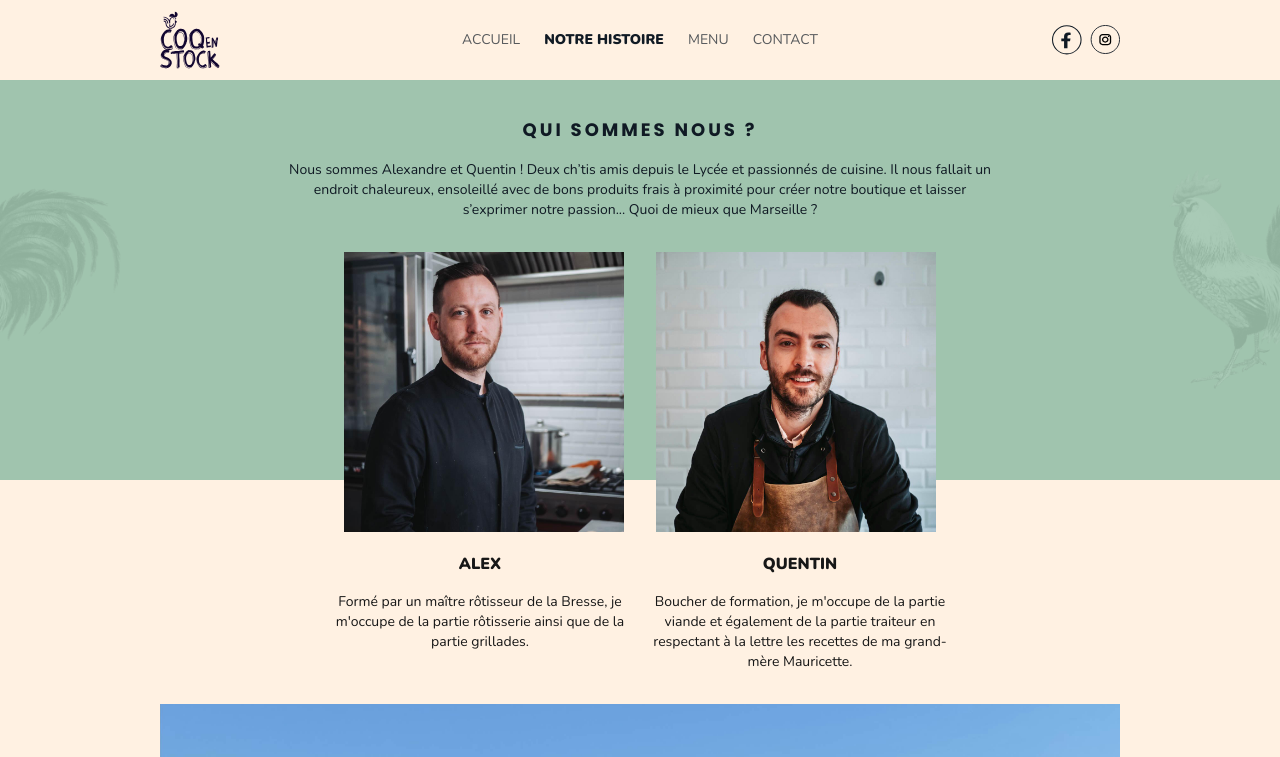
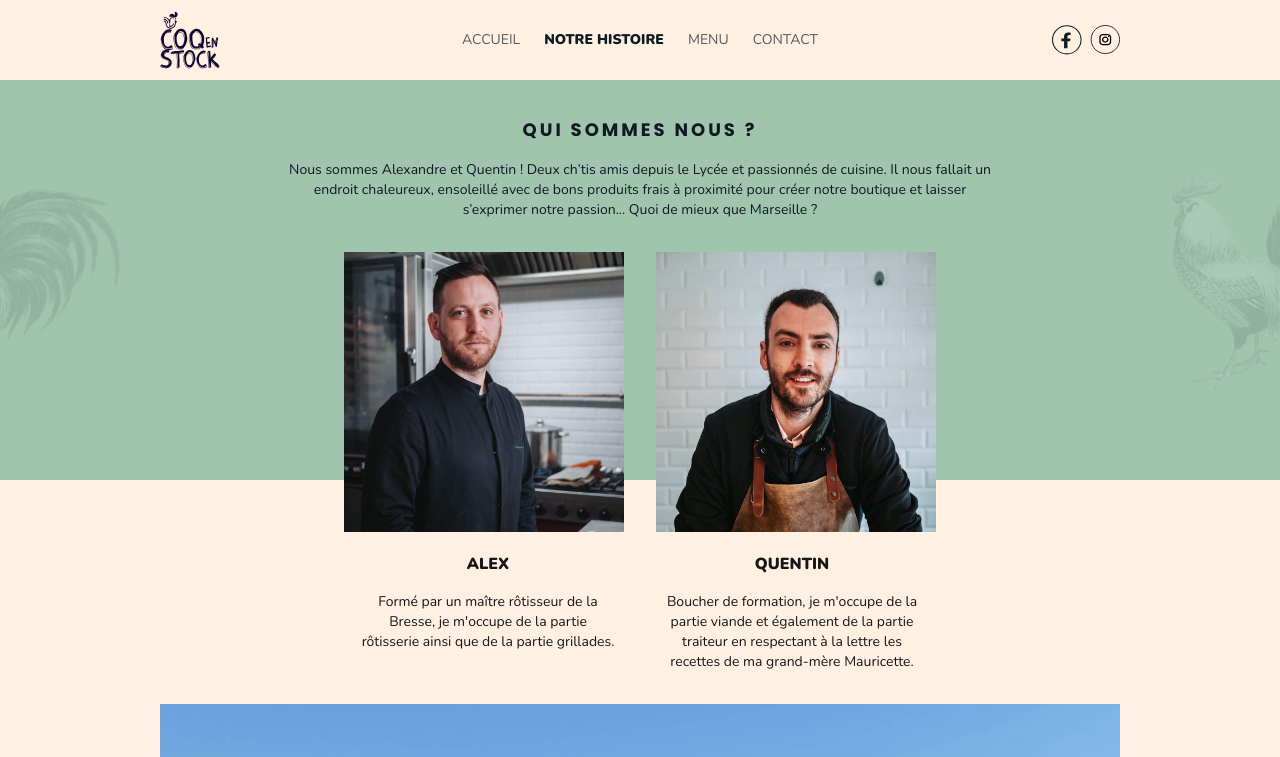
Before and after one commit to remi59800/coq-en-stock-13, a Next.js app: page /qui-sommes-nous in a window 1280 px wide. Shown: the top 757 px of the page. Built offline with nearby package versions, Linux system fonts and the light colour scheme.

Commit message:
modifie CSS pave Quentin et Alex

```diff
--- a/src/app/qui-sommes-nous/page.tsx
+++ b/src/app/qui-sommes-nous/page.tsx
@@ -75,7 +75,7 @@ export default function Histoire() {
       <div className='w-full'>
         <FadeIn duration={1} delay={0.1}>
           <div className='hidden md:flex md:justify-center max-w-2xl mx-auto py-8 mt-10'>
-            <div className='flex flex-col items-center w-full max-w-[320px]'>
+            <div className='flex flex-col items-center w-full max-w-[280px] pr-6'>
               <h2 className='font-nunito text-center font-black pb-4'>ALEX</h2>
               <p className='text-center text-sm font-nunito'>
                 Formé par un maître rôtisseur de la Bresse, je m&apos;occupe de
@@ -83,7 +83,7 @@ export default function Histoire() {
               </p>
             </div>
 
-            <div className='flex flex-col items-center w-full max-w-[320px]'>
+            <div className='flex flex-col items-center w-full max-w-[280px] pl-6'>
               <h2 className='font-nunito text-center font-black pb-4'>
                 QUENTIN
               </h2>
```
